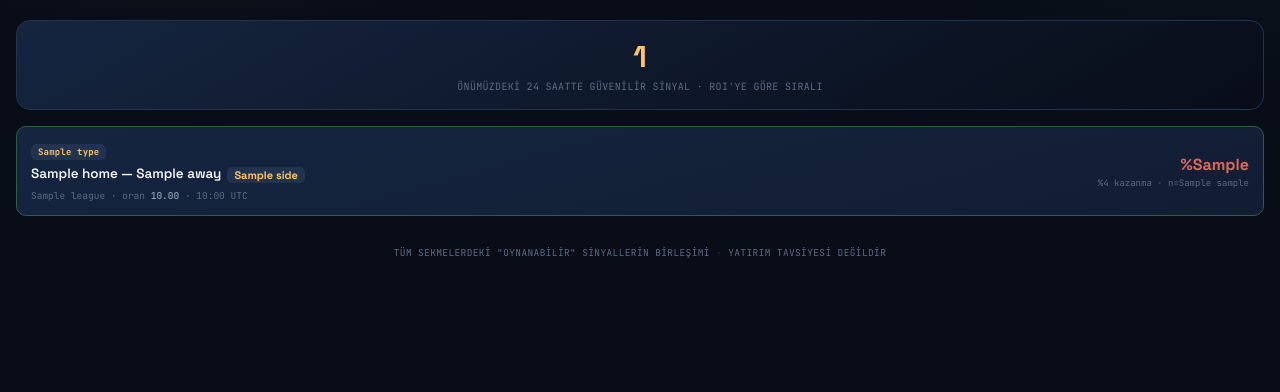
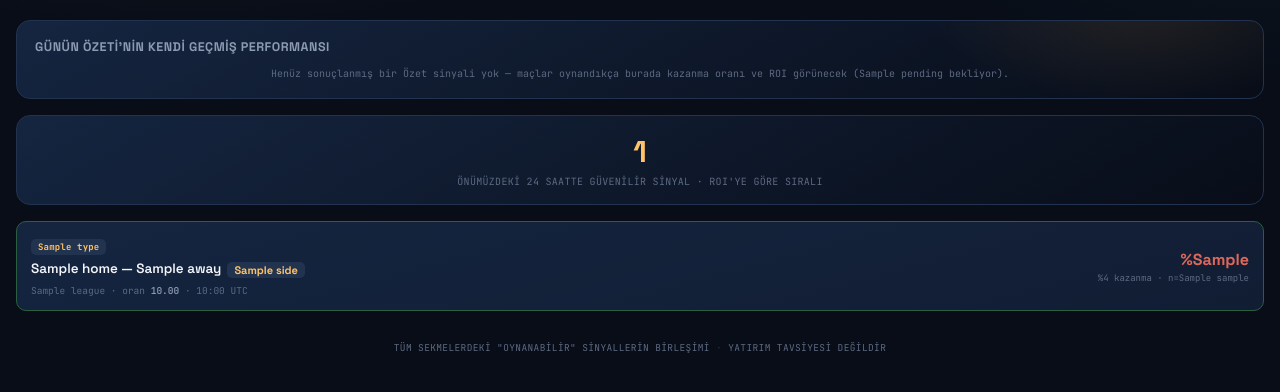
Before and after one commit to kamiltayyar161616-spec/Volkano-Sinyal, a Flask app: template templates/gunun_ozeti.html in a window 1280 px wide. Shown: the part 136-528 px from the top of the page. Run offline with Flask 3, Linux system fonts and the light colour scheme; the template is opened without the code that fills it: most values are stand-ins (such as "Sample title", 1, 10 or a date in 2020).

Commit message:
Gunun Ozeti sayfasinin kendi tavsiyeleri ayri kaydediliyor ve takip ediliyor (category=ozet) - toplam + son 7 gun performans karti eklendi

```diff
--- a/app.py
+++ b/app.py
@@ -11,7 +11,7 @@ from match_analyzer import (
     get_consensus_performance_by_source_count, get_consensus_combo_breakdown, split_consensus_by_quality,
     get_dropping_performance_by_league_tier, get_dropping_performance_by_freshness,
     get_consensus_performance_by_league_tier, get_consensus_performance_by_freshness,
-    get_gunun_ozeti,
+    get_gunun_ozeti, record_ozet_snapshot, get_ozet_performance,
 )
 from results_checker import check_pending_results
 
@@ -68,7 +68,10 @@ def ortak_dusenler():
 @app.route("/gunun-ozeti")
 def gunun_ozeti():
     items = get_gunun_ozeti()
-    return render_template("gunun_ozeti.html", items=items, active_page="ozet")
+    overall = get_ozet_performance()
+    overall_7d = get_ozet_performance(days=7)
+    return render_template("gunun_ozeti.html", items=items, overall=overall,
+                            overall_7d=overall_7d, active_page="ozet")
 
 
 @app.route("/istatistik")
@@ -107,6 +110,7 @@ def _background_loop():
             record_odds_tracking()
             record_dropping_snapshot(get_dropping_odds())
             record_consensus_snapshot(get_consensus_drops())
+            record_ozet_snapshot(get_gunun_ozeti())
         except Exception as e:
             print(f"[background] snapshot hatası: {e}")
 
--- a/match_analyzer.py
+++ b/match_analyzer.py
@@ -1081,3 +1081,47 @@ def get_gunun_ozeti(window_hours: int = 24) -> list:
 
     filtered.sort(key=lambda x: -(x["roi_pct"] or 0))
     return filtered
+
+
+def record_ozet_snapshot(items: list) -> None:
+    """Gunun Ozeti'nde gosterilen sinyalleri ayri bir kategoride (category='ozet') kaydeder,
+    boylece 'ozet sayfasinin kendi tavsiyeleri gercekte ne kadar tutuyor' ayrica olculebilir."""
+    now_iso = datetime.now(timezone.utc).isoformat()
+    conn = _get_conn()
+    try:
+        rows = [
+            ("ozet", it["home"], it["away"], it["league"], it["time"], it["side"], it["odd"],
+             it.get("roi_pct"), it.get("win_rate"), int(bool(it.get("is_major"))), now_iso)
+            for it in items if it.get("odd") is not None
+        ]
+        conn.executemany("""
+            INSERT OR IGNORE INTO picks
+            (category, home, away, league, match_time, side, odd, edge, prob, mf_confirmed, first_seen)
+            VALUES (?,?,?,?,?,?,?,?,?,?,?)
+        """, rows)
+        conn.commit()
+    finally:
+        conn.close()
+
+
+def get_ozet_performance(days: int = None) -> dict:
+    """Ozet sayfasinda onerilen sinyallerin kendi toplam (ve istenirse son N gunluk) performansi."""
+    conn = _get_conn()
+    try:
+        params = []
+        date_sql = ""
+        if days:
+            cutoff = (datetime.now(timezone.utc) - timedelta(days=days)).isoformat()
+            date_sql = " AND match_time >= ?"
+            params.append(cutoff)
+        resolved = conn.execute(f"""
+            SELECT result, odd FROM picks WHERE category='ozet' AND result IN ('won','lost'){date_sql}
+        """, params).fetchall()
+        pending = conn.execute(f"""
+            SELECT COUNT(*) FROM picks WHERE category='ozet' AND result='pending'{date_sql}
+        """, params).fetchone()[0]
+    finally:
+        conn.close()
+    perf = _perf_from_rows(resolved)
+    perf["pending"] = pending
+    return perf
--- a/templates/gunun_ozeti.html
+++ b/templates/gunun_ozeti.html
@@ -37,10 +37,62 @@
   }
   .count-banner .num{ font-size:30px; font-weight:800; font-family:'Space Grotesk', sans-serif; color:var(--amber-bright); }
   .count-banner .lbl{ font-size:10px; color:var(--chalk-faint); margin-top:4px; letter-spacing:0.03em; }
+
+  .overall-card{
+    margin:16px; padding:18px; border-radius:var(--radius);
+    background:linear-gradient(150deg, var(--navy-soft), var(--navy-deep));
+    border:1px solid var(--navy-line); position:relative; overflow:hidden;
+  }
+  .overall-card::before{
+    content:""; position:absolute; inset:0;
+    background:radial-gradient(300px 140px at 90% -20%, rgba(242,169,59,0.10), transparent 70%);
+    pointer-events:none;
+  }
+  .overall-title{ font-family:'Space Grotesk', sans-serif; font-weight:700; font-size:12.5px; color:var(--chalk-dim); letter-spacing:0.04em; margin-bottom:12px; }
+  .overall-grid{ display:grid; grid-template-columns:repeat(3,1fr); gap:10px; text-align:center; position:relative; }
+  .overall-num{ font-size:23px; font-weight:800; font-family:'Space Grotesk', sans-serif; }
+  .overall-num.pos{ color:var(--turf-bright); }
+  .overall-num.neg{ color:var(--clay); }
+  .overall-num.flat{ color:var(--chalk-dim); }
+  .overall-lbl{ font-size:9px; color:var(--chalk-faint); margin-top:4px; letter-spacing:0.03em; }
+  .overall-note{ font-size:10px; color:var(--chalk-faint); margin-top:12px; text-align:center; position:relative; }
 </style>
 {% endblock %}
 
 {% block content %}
+
+<div class="overall-card">
+  <div class="overall-title">GÜNÜN ÖZETİ'NİN KENDİ GEÇMİŞ PERFORMANSI</div>
+  {% if overall.staked and overall.staked > 0 %}
+    <div class="overall-grid">
+      <div>
+        <div class="overall-num {{ 'pos' if overall.win_rate >= 50 else 'neg' }}">%{{ overall.win_rate }}</div>
+        <div class="overall-lbl">KAZANMA ORANI</div>
+      </div>
+      <div>
+        <div class="overall-num {{ 'pos' if overall.roi_pct > 0 else 'neg' }}">{{ '+' if overall.roi_pct > 0 else '' }}%{{ overall.roi_pct }}</div>
+        <div class="overall-lbl">ROI (1 BİRİM STAKE)</div>
+      </div>
+      <div>
+        <div class="overall-num flat">{{ overall.staked }}</div>
+        <div class="overall-lbl">SONUÇLANAN SİNYAL</div>
+      </div>
+    </div>
+    <div class="overall-note">{{ overall.won }} kazandı / {{ overall.lost }} kaybetti &middot; <b style="color:{{ 'var(--turf-bright)' if overall.roi_units > 0 else 'var(--clay)' }};">{{ '+' if overall.roi_units > 0 else '' }}{{ '%.2f'|format(overall.roi_units) }} birim</b> &middot; {{ overall.pending }} bekliyor</div>
+    <div class="overall-note" style="border-top:1px dashed var(--navy-line); padding-top:10px; margin-top:10px;">
+      <span style="color:var(--chalk-dim); font-weight:700;">SON 7 GÜN:</span>
+      {% if overall_7d.staked and overall_7d.staked > 0 %}
+        <span style="color:{{ 'var(--turf-bright)' if overall_7d.win_rate >= 50 else 'var(--clay)' }};">%{{ overall_7d.win_rate }} kazanma</span> &middot;
+        <span style="color:{{ 'var(--turf-bright)' if overall_7d.roi_pct > 0 else 'var(--clay)' }};">{{ '+' if overall_7d.roi_pct > 0 else '' }}%{{ overall_7d.roi_pct }} ROI</span>
+        (n={{ overall_7d.staked }})
+      {% else %}
+        <span style="color:var(--chalk-faint);">henüz veri yok</span>
+      {% endif %}
+    </div>
+  {% else %}
+    <div class="overall-note">Henüz sonuçlanmış bir Özet sinyali yok — maçlar oynandıkça burada kazanma oranı ve ROI görünecek ({{ overall.pending }} bekliyor).</div>
+  {% endif %}
+</div>
 
 <div class="count-banner">
   <div class="num">{{ items|length }}</div>
```
